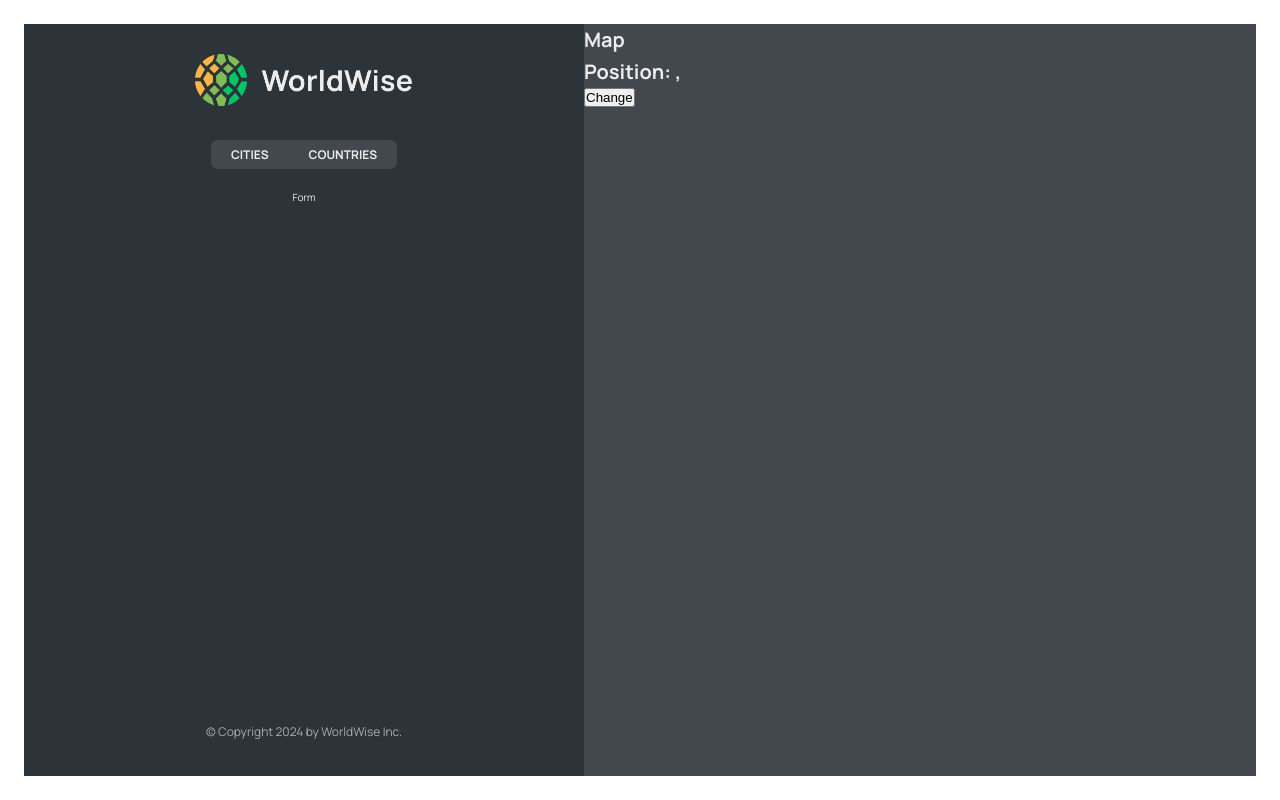
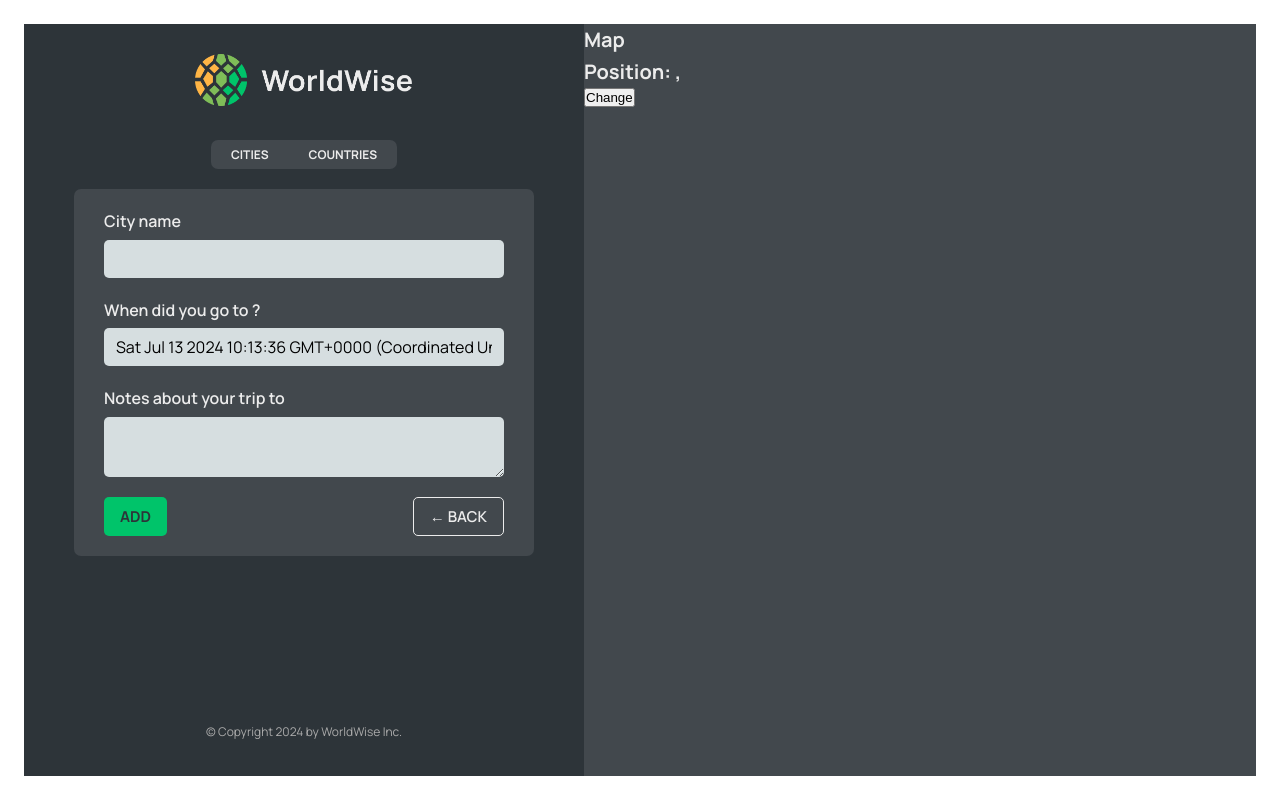
Before and after one commit to Mo2men7/WorldWise, a React (Vite) app: page /app/form in a window 1280 px wide. Built offline with nearby package versions, Linux system fonts and the light colour scheme; data requests are answered from the project's data file.

Commit message:
Programmatic Navigation with useNavigate

```diff
--- a/src/App.jsx
+++ b/src/App.jsx
@@ -10,6 +10,7 @@ import Login from "./pages/Login";
 import CityList from "./components/CityList";
 import City from "./components/City";
 import CountryList from "./components/CountryList";
+import Form from "./components/Form";
 
 const BASE_URL = "http://localhost:8000";
 
@@ -53,7 +54,7 @@ function App() {
             path="countries"
             element={<CountryList cities={cities} isLoading={isLoading} />}
           />
-          <Route path="form" element={<p>Form</p>} />
+          <Route path="form" element={<Form />} />
         </Route>
         <Route path="*" element={<PageNotFound />} />
       </Routes>
--- /dev/null
+++ b/src/components/Button.jsx
@@ -0,0 +1,11 @@
+import styles from "./Button.module.css";
+
+function Button({ children, onClick, type }) {
+  return (
+    <button onClick={onClick} className={`${styles.btn} ${styles[type]}`}>
+      {children}
+    </button>
+  );
+}
+
+export default Button;
--- a/src/components/Form.jsx
+++ b/src/components/Form.jsx
@@ -3,6 +3,8 @@
 import { useState } from "react";
 
 import styles from "./Form.module.css";
+import Button from "./Button";
+import { useNavigate } from "react-router-dom";
 
 export function convertToEmoji(countryCode) {
   const codePoints = countryCode
@@ -13,6 +15,8 @@ export function convertToEmoji(countryCode) {
 }
 
 function Form() {
+  const navigate = useNavigate();
+
   const [cityName, setCityName] = useState("");
   const [country, setCountry] = useState("");
   const [date, setDate] = useState(new Date());
@@ -49,8 +53,17 @@ function Form() {
       </div>
 
       <div className={styles.buttons}>
-        <button>Add</button>
-        <button>&larr; Back</button>
+        <Button type="primary">Add</Button>
+        <Button
+          type="back"
+          onClick={(e) => {
+            e.preventDefault();
+            navigate(-1);
+          }}
+        >
+          {/* -1 in the navigate function means that we will go back one step */}
+          &larr; Back
+        </Button>
       </div>
     </form>
   );
--- a/src/components/Map.jsx
+++ b/src/components/Map.jsx
@@ -1,13 +1,19 @@
-import { useSearchParams } from "react-router-dom";
+import { useNavigate, useSearchParams } from "react-router-dom";
 import styles from "./Map.module.css";
 
 function Map() {
+  const navigate = useNavigate();
   const [searchParams, setSearchParams] = useSearchParams();
   const lat = searchParams.get("lat");
   const lng = searchParams.get("lng");
 
   return (
-    <div className={styles.mapContainer}>
+    <div
+      className={styles.mapContainer}
+      onClick={() => {
+        navigate("form");
+      }}
+    >
       <h1>Map</h1>
       <h1>
         Position: {lat}, {lng}
```
